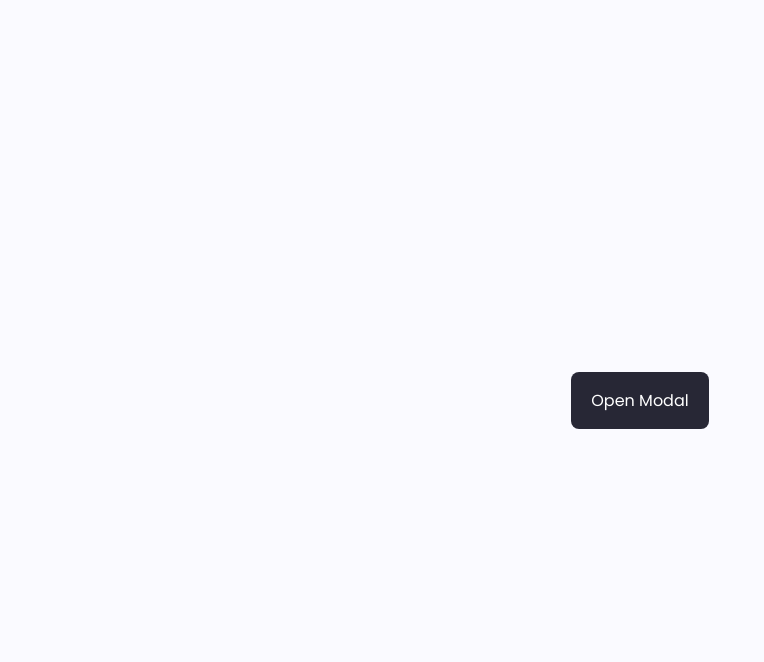
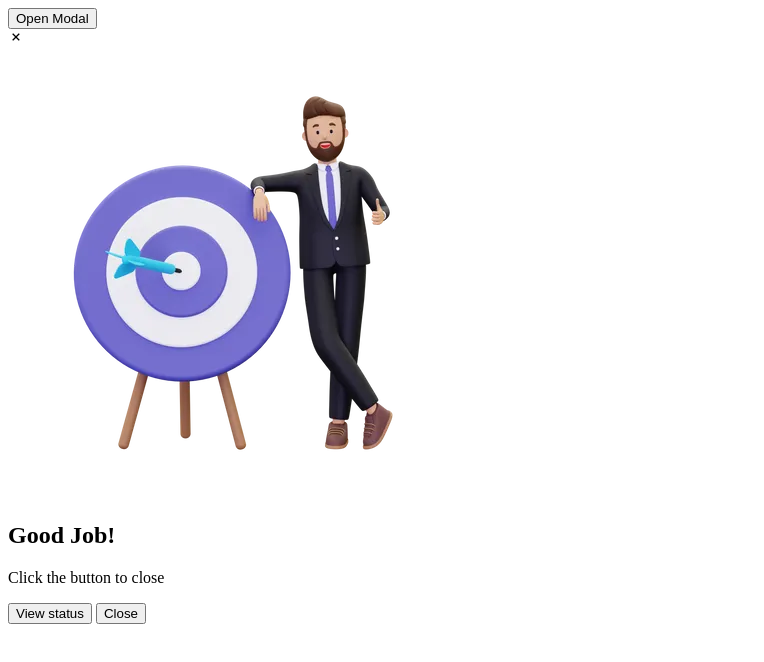
Before and after one commit to greppidanila/responsive-popup, a plain HTML site: page index.html in a window 1280 px wide. Shown: the whole page, without its empty margins (0-764 px from the left). Drawn offline with nearby package versions, Linux system fonts and the light colour scheme.

Commit message:
Update index.html

```diff
--- a/index.html
+++ b/index.html
@@ -8,7 +8,7 @@
         <link rel="stylesheet" href="https://cdn.jsdelivr.net/npm/boxicons@latest/css/boxicons.min.css">
 
         <!--=============== CSS ===============-->
-        <link rel="stylesheet" href="assets/css/styles.css">
+
 
         <title>Responsive Modal Popup</title>
     </head>
```
